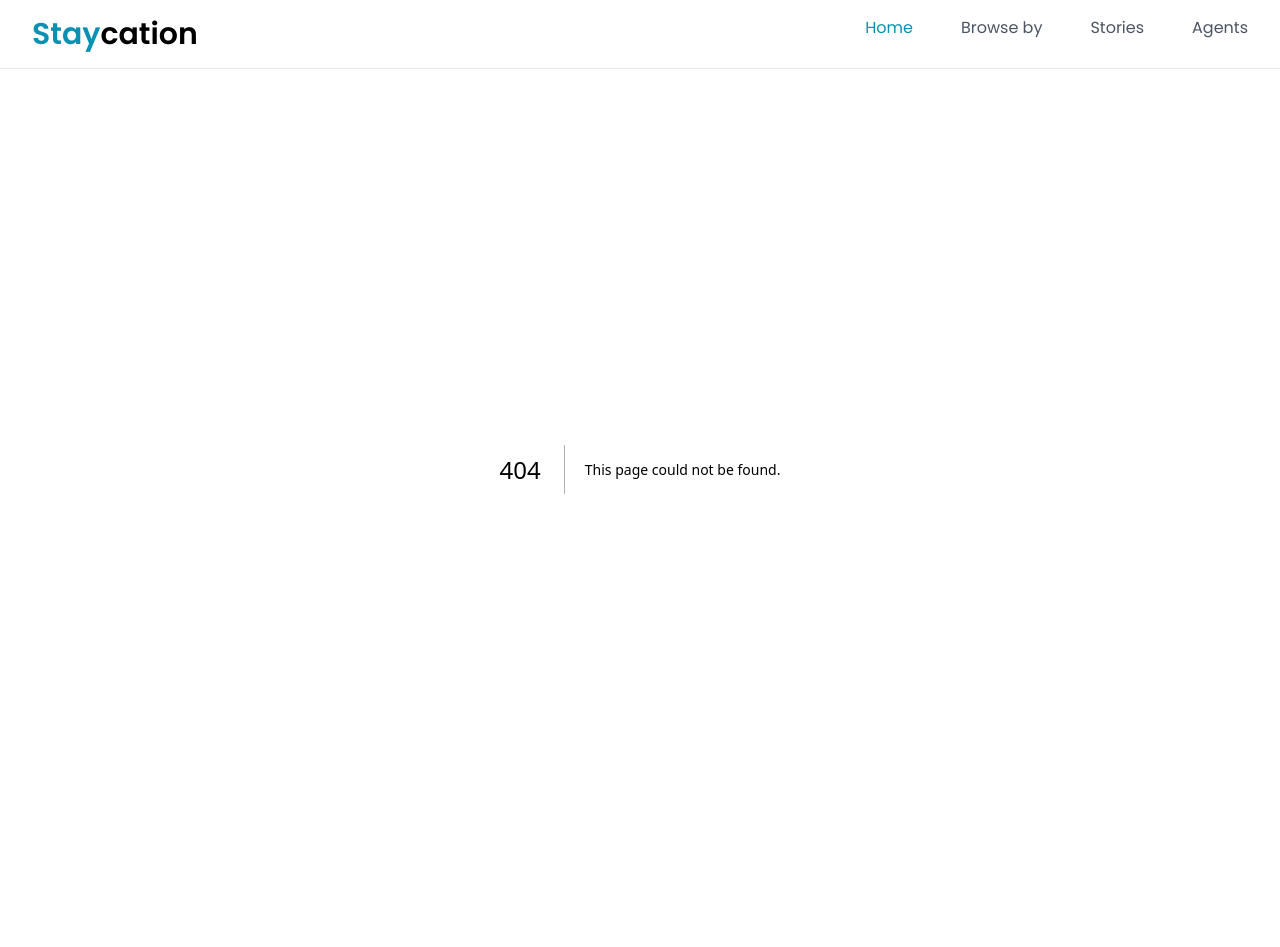
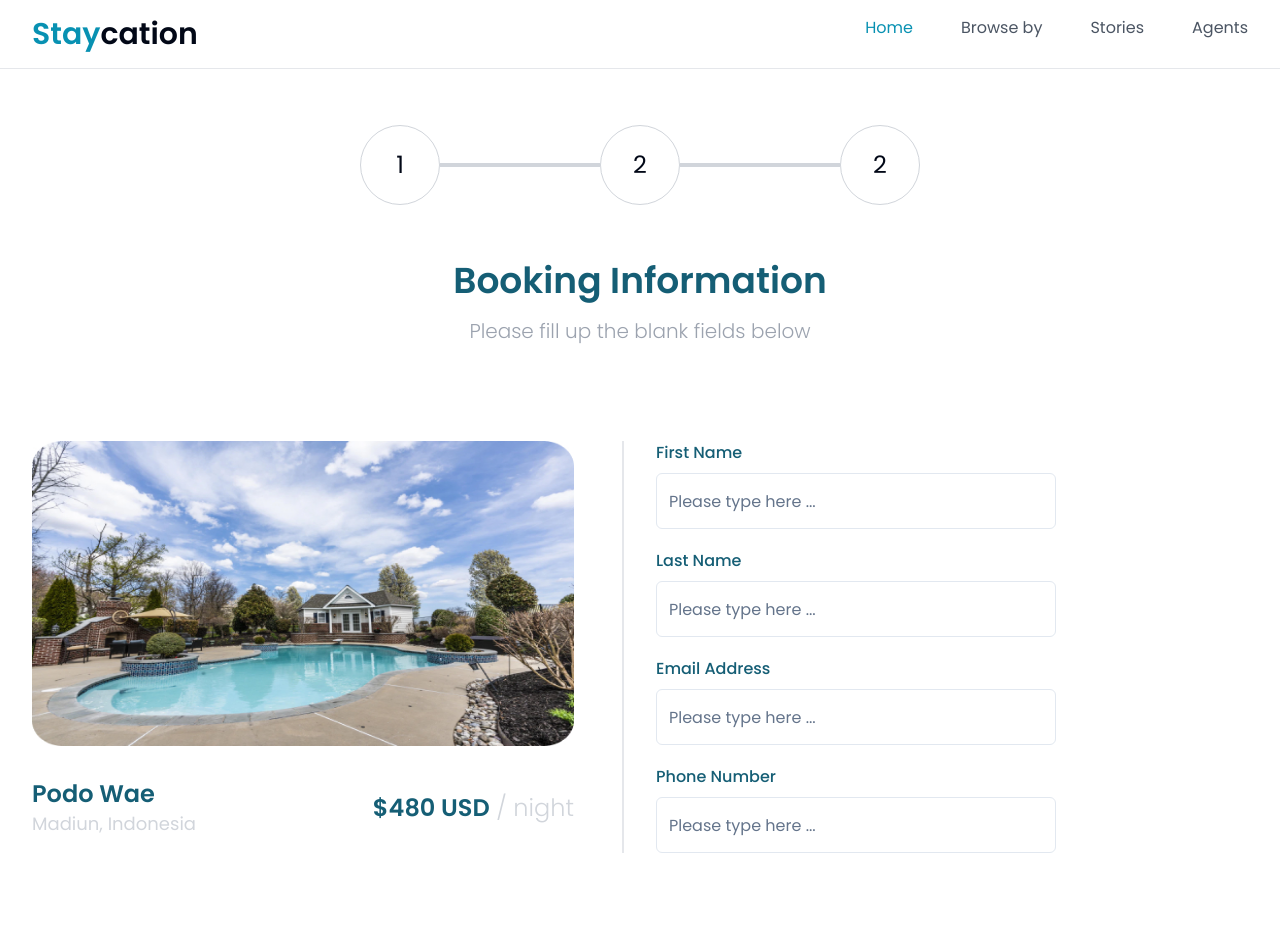
Before and after one commit to DikoMahendraa/staycation-landing-page, a Next.js app: page /booking/1 in a window 1280 px wide. Before the commit this address had no page. Shown: the top 947 px of the page. Built offline with nearby package versions, Linux system fonts and the light colour scheme.

Commit message:
feat: slicing booking information form

```diff
--- a/package.json
+++ b/package.json
@@ -9,6 +9,7 @@
     "lint": "next lint"
   },
   "dependencies": {
+    "@radix-ui/react-label": "^2.0.2",
     "@radix-ui/react-popover": "^1.0.7",
     "@radix-ui/react-slot": "^1.0.2",
     "class-variance-authority": "^0.7.0",
--- a/src/app/[details]/page.tsx
+++ b/src/app/[details]/page.tsx
@@ -16,6 +16,7 @@ import {
   Monitor,
   Plus,
   Refrigerator,
+  Star,
   Utensils,
   Wifi,
 } from "lucide-react";
@@ -268,6 +269,48 @@ export default function page() {
           </div>
         </div>
       </div>
+
+      {/* Feedback - section */}
+      <div className="grid grid-cols-2 mt-24">
+        <div className="col-span-1">
+          <div className="relative w-[365px] h-[501px]">
+            <Image
+              className="absolute !left-10 !top-10"
+              src="/family-feedback.png"
+              fill
+              priority
+              alt="family-feedback-page"
+            />
+            <div className=" w-[365px] h-[501px] border border-gray-300 absolute -z-10 rounded-2xl"></div>
+          </div>
+        </div>
+
+        <div className="col-span-1 flex flex-col justify-center">
+          <h1 className="text-xl font-normal text-cyan-800 mb-8">
+            Happy Family
+          </h1>
+          <div className="flex items-center mb-2">
+            <Star size={28} fill="orange" color="orange" />
+            <Star size={28} fill="orange" color="orange" />
+            <Star size={28} fill="orange" color="orange" />
+            <Star size={28} fill="orange" color="orange" />
+            <Star size={28} fill="white" color="orange" />
+          </div>
+          <h1 className="text-4xl font-normal text-cyan-800 w-4/5 mt-8">
+            What a great trip with my family and I should try again next time
+            soon ...
+          </h1>
+          <p className="text-gray-400 text-base w-1/2 mt-5 mb-7">
+            Diko Mahendra, Frontend Developer
+          </p>
+
+          <div>
+            <Button className="bg-cyan-600 text-base font-light mt-12">
+              Read Their Story
+            </Button>
+          </div>
+        </div>
+      </div>
     </main>
   );
 }
--- /dev/null
+++ b/src/app/booking/[destination]/page.tsx
@@ -0,0 +1,99 @@
+import { Button } from "@/components/ui/button";
+import { Input } from "@/components/ui/input";
+import { InputWithLabel } from "@/components/ui/inputWithLabel";
+import Image from "next/image";
+import React from "react";
+
+export default function page() {
+  return (
+    <main className="container mx-auto">
+      {/* Header step */}
+      <div className="flex justify-center items-center mt-14">
+        <div className="w-20 h-20 rounded-full border border-gray-300 p-2 flex justify-center items-center">
+          <p className="text-2xl">1</p>
+        </div>
+        <div className="h-1 w-40 bg-gray-300" />
+        <div className="w-20 h-20 rounded-full border border-gray-300 p-2 flex justify-center items-center">
+          <p className="text-2xl">2</p>
+        </div>
+        <div className="h-1 w-40 bg-gray-300" />
+        <div className="w-20 h-20 rounded-full border border-gray-300 p-2 flex justify-center items-center">
+          <p className="text-2xl">2</p>
+        </div>
+      </div>
+
+      {/* Booking information */}
+
+      <div className="mt-14 text-center">
+        <p className="text-4xl text-cyan-800 font-semibold">
+          Booking Information
+        </p>
+        <p className="text-xl text-gray-400 font-light mt-4">
+          Please fill up the blank fields below
+        </p>
+      </div>
+
+      {/* Form Booking information */}
+
+      <div className="mt-24 grid grid-cols-2 gap-8">
+        <div className="col-span-1 border-r-2 border-0 border-gray-200 pr-12">
+          <div className="relative aspect-video">
+            <Image
+              src="/beauty-backyard/pic-1.jpg"
+              fill
+              priority
+              alt="beauty-backyard-1"
+            />
+          </div>
+
+          <div className="flex justify-between items-center mt-8">
+            <div>
+              <p className="capitalize text-cyan-800 text-2xl font-semibold">
+                Podo Wae
+              </p>
+              <p className="capitalize text-gray-300 text-lg">
+                Madiun, Indonesia
+              </p>
+            </div>
+            <p className="text-2xl font-light text-gray-300">
+              <span className="text-cyan-800 font-semibold">$480 USD</span> /
+              night
+            </p>
+          </div>
+        </div>
+        <div className="col-span-1 space-y-5 pr-[12rem]">
+          <InputWithLabel
+            label="First Name"
+            type="email"
+            placeholder="Please type here ..."
+          />
+          <InputWithLabel
+            label="Last Name"
+            placeholder="Please type here ..."
+          />
+          <InputWithLabel
+            label="Email Address"
+            placeholder="Please type here ..."
+          />
+          <InputWithLabel
+            label="Phone Number"
+            placeholder="Please type here ..."
+          />
+        </div>
+      </div>
+
+      {/* Button Submit */}
+      <div className="flex justify-center items-center mt-24">
+        <div className="flex flex-col gap-4 w-[20rem]">
+          <Button size="lg" className="bg-cyan-800 text-base w-full">
+            Continue to Book
+          </Button>
+
+          <Button size="lg" className="bg-gray-200 text-base w-full">
+            Cancel
+          </Button>
+        </div>
+      </div>
+    </main>
+  );
+}
--- a/src/app/page.tsx
+++ b/src/app/page.tsx
@@ -410,7 +410,7 @@ export default function Home() {
           </div>
         </div>
 
-        <div className="col-span-1">
+        <div className="col-span-1 flex flex-col justify-center">
           <h1 className="text-xl font-normal text-cyan-800 mb-8">
             Happy Family
           </h1>
@@ -421,15 +421,18 @@ export default function Home() {
             <Star size={28} fill="orange" color="orange" />
             <Star size={28} fill="white" color="orange" />
           </div>
-          <h1 className="text-4xl font-normal text-cyan-800 w-4/5">
+          <h1 className="text-4xl font-normal text-cyan-800 w-4/5 mt-8">
             What a great trip with my family and I should try again next time
             soon ...
           </h1>
           <p className="text-gray-400 text-base w-1/2 mt-5 mb-7">
             Diko Mahendra, Frontend Developer
           </p>
-
-          <Button className="bg-cyan-600 font-light">Read Their Story</Button>
+          <div>
+            <Button className="bg-cyan-600 font-light text-base">
+              Read Their Story
+            </Button>
+          </div>
         </div>
       </div>
     </main>
--- a/src/components/ui/datepicker.tsx
+++ b/src/components/ui/datepicker.tsx
@@ -34,9 +34,9 @@ export function DatePickerWithRange({
               !date && "text-muted-foreground"
             )}
           >
-            <Button className="absolute left-0 bg-cyan-800 py-6">
-              <CalendarIcon size={32} />
-            </Button>
+            <div className="absolute cursor-pointer left-0 bg-cyan-800 h-full px-4 flex justify-center items-center rounded-e-xl">
+              <CalendarIcon size={32} className="text-white" />
+            </div>
             {date?.from ? (
               date.to ? (
                 <>
--- /dev/null
+++ b/src/components/ui/input.tsx
@@ -0,0 +1,25 @@
+import * as React from "react";
+
+import { cn } from "@/lib/utils";
+
+export interface InputProps
+  extends React.InputHTMLAttributes<HTMLInputElement> {}
+
+const Input = React.forwardRef<HTMLInputElement, InputProps>(
+  ({ className, type, ...props }, ref) => {
+    return (
+      <input
+        type={type}
+        className={cn(
+          "flex h-14 w-full rounded-md border border-input bg-background px-3 py-2 text-sm ring-offset-background file:border-0 file:bg-transparent file:text-sm file:font-medium placeholder:text-muted-foreground focus-visible:outline-none disabled:cursor-not-allowed disabled:opacity-50",
+          className
+        )}
+        ref={ref}
+        {...props}
+      />
+    );
+  }
+);
+Input.displayName = "Input";
+
+export { Input };
--- /dev/null
+++ b/src/components/ui/inputWithLabel.tsx
@@ -0,0 +1,24 @@
+import { Input } from "@/components/ui/input";
+import { Label } from "@/components/ui/label";
+
+type TInputWithLabel = {
+  type?: string;
+  label: string;
+  placeholder: string;
+};
+
+export function InputWithLabel({ type, label, placeholder }: TInputWithLabel) {
+  return (
+    <div className="grid w-full items-center">
+      <Label className="text-base text-cyan-800" htmlFor={type}>
+        {label}
+      </Label>
+      <Input
+        className="text-base w-full py-4 mt-2"
+        type={type}
+        id={type}
+        placeholder={placeholder}
+      />
+    </div>
+  );
+}
--- /dev/null
+++ b/src/components/ui/label.tsx
@@ -0,0 +1,26 @@
+"use client"
+
+import * as React from "react"
+import * as LabelPrimitive from "@radix-ui/react-label"
+import { cva, type VariantProps } from "class-variance-authority"
+
+import { cn } from "@/lib/utils"
+
+const labelVariants = cva(
+  "text-sm font-medium leading-none peer-disabled:cursor-not-allowed peer-disabled:opacity-70"
+)
+
+const Label = React.forwardRef<
+  React.ElementRef<typeof LabelPrimitive.Root>,
+  React.ComponentPropsWithoutRef<typeof LabelPrimitive.Root> &
+    VariantProps<typeof labelVariants>
+>(({ className, ...props }, ref) => (
+  <LabelPrimitive.Root
+    ref={ref}
+    className={cn(labelVariants(), className)}
+    {...props}
+  />
+))
+Label.displayName = LabelPrimitive.Root.displayName
+
+export { Label }
```
Also changed, not shown: 1 other file (tests, documents, lock files or other folders).
